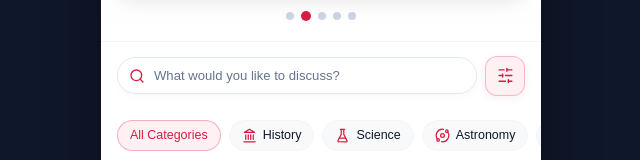
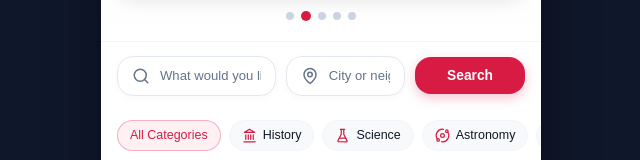
Before and after one commit to NoorFatima323/Un-Vrai-Reseau-Social-App, a React (Vite) app: page / in a window 1280 px wide. Shown: the part 467-627 px from the top of the page, without its empty margins (319-959 px from the left). Built offline with nearby package versions, Linux system fonts and the light colour scheme.

Commit message:
Matched Search Bar section exact with reference mockup (topic search field, city search field, and crimson red primary search button)

```diff
--- a/src/App.jsx
+++ b/src/App.jsx
@@ -348,74 +348,35 @@ export default function App() {
         </div>
       </section>
 
-      {/* Search Bar Section (Default search bar with outside filter icon per Manager Order) */}
+      {/* Search Bar Section (Matching Landing Page.jpeg reference mockup) */}
       <section className="search-container">
-        {!isFilterOpen ? (
-          <div className="default-search-row">
-            <div
-              className="search-input-wrapper"
-              onClick={() => setIsFilterOpen(true)}
-            >
-              <Search className="search-input-icon" size={16} />
+        <div className="search-bar-grid">
+          <div className="search-field-wrapper">
+            <Search className="search-field-icon" size={18} />
             <input
               type="text"
-                className="main-search-input"
-                placeholder={searchTopic ? searchTopic : "What would you like to discuss?"}
-                readOnly
-              />
-            </div>
-            <button
-              className="btn-filter-outside"
-              onClick={() => setIsFilterOpen(true)}
-              aria-label="Open advance filter"
-              title="Advance filter"
-            >
-              <SlidersHorizontal size={17} />
-            </button>
-          </div>
-        ) : (
-          <div className="expanded-search-box">
-            <div className="filter-header">
-              <span className="filter-title">Advanced search filters</span>
-              <button
-                className="btn-close-filter"
-                onClick={() => setIsFilterOpen(false)}
-              >
-                Close <X size={14} />
-              </button>
-            </div>
-
-            <div className="input-wrapper">
-              <Search className="input-icon" />
-              <input
-                type="text"
-                className="search-input"
-                placeholder="What would you like to discuss?"
+              className="search-field-input"
               value={searchTopic}
               onChange={(e) => setSearchTopic(e.target.value)}
-                autoFocus
+              placeholder="What would you like to discuss?"
             />
           </div>
 
-            <div className="input-wrapper">
-              <MapPin className="input-icon" />
+          <div className="search-field-wrapper">
+            <MapPin className="search-field-icon" size={18} />
             <input
               type="text"
-                className="search-input"
-                placeholder="City or neighborhood"
+              className="search-field-input"
               value={searchCity}
               onChange={(e) => setSearchCity(e.target.value)}
+              placeholder="City or neighborhood"
             />
           </div>
 
-            <button
-              className="btn-search"
-              onClick={() => setIsFilterOpen(false)}
-            >
-              <Search size={18} /> Search
+          <button className="btn-search-primary">
+            Search
           </button>
         </div>
-        )}
       </section>
 
       {/* Horizontal Scrollable Categories Pills (Lead Directive) */}
--- a/src/index.css
+++ b/src/index.css
@@ -329,7 +329,7 @@ body {
   height: 10px;
 }
 
-/* Search Box Container */
+/* Search Box Container (Matching Landing Page.jpeg reference) */
 .search-container {
   padding: 14px 16px;
   background: white;
@@ -337,188 +337,82 @@ body {
   box-sizing: border-box;
 }
 
-/* Default Search Input Bar + Outside Filter Button per Manager Order */
-.default-search-row {
-  display: flex;
-  align-items: center;
-  gap: 8px;
-  width: 100%;
-}
-
-.search-input-wrapper {
-  position: relative;
-  flex: 1;
-  display: flex;
-  align-items: center;
-  cursor: pointer;
-  min-width: 0;
-}
-
-.search-input-icon {
-  position: absolute;
-  left: 12px;
-  color: var(--primary);
-  width: 16px;
-  height: 16px;
-  pointer-events: none;
-}
-
-.main-search-input {
-  width: 100%;
-  padding: 10px 12px 10px 36px;
-  border: 1.5px solid var(--border-color);
-  border-radius: var(--radius-full);
-  font-size: 0.82rem;
-  color: var(--text-main);
-  background: white;
-  outline: none;
-  cursor: pointer;
-  box-shadow: 0 2px 8px rgba(0,0,0,0.03);
-  transition: border-color 0.2s, box-shadow 0.2s;
-  box-sizing: border-box;
-}
-
-.main-search-input::placeholder {
-  color: var(--text-muted);
-  font-weight: 500;
-}
-
-.main-search-input:hover {
-  border-color: var(--primary);
-}
-
-.btn-filter-outside {
-  width: 40px;
-  height: 40px;
-  border-radius: var(--radius-md);
-  background-color: var(--primary-light);
-  color: var(--primary);
-  border: 1.5px solid rgba(216, 27, 67, 0.25);
-  display: flex;
-  align-items: center;
-  justify-content: center;
-  cursor: pointer;
-  flex-shrink: 0;
-  box-shadow: 0 2px 8px rgba(216, 27, 67, 0.08);
-  transition: background 0.2s, transform 0.1s;
-}
-
-.btn-filter-outside:hover {
-  background-color: rgba(216, 27, 67, 0.15);
-  transform: scale(1.02);
-}
-
-.btn-compact-tune:hover {
-  background-color: rgba(216, 27, 67, 0.15);
-}
-
-/* Expanded Search Filters Card */
-.expanded-search-box {
+.search-bar-grid {
   display: flex;
   flex-direction: column;
   gap: 10px;
-  background: var(--bg-secondary);
-  border: 1.5px solid rgba(216, 27, 67, 0.2);
-  border-radius: var(--radius-lg);
-  padding: 14px;
-  box-shadow: var(--shadow-md);
-  animation: fadeInDown 0.2s ease-out;
   width: 100%;
   box-sizing: border-box;
 }
 
-@keyframes fadeInDown {
-  from {
-    opacity: 0;
-    transform: translateY(-8px);
-  }
-  to {
-    opacity: 1;
-    transform: translateY(0);
+@media (min-width: 640px) {
+  .search-bar-grid {
+    display: grid;
+    grid-template-columns: 2fr 1.5fr 110px;
+    gap: 10px;
+    align-items: center;
   }
 }
 
-.filter-header {
+.search-field-wrapper {
   display: flex;
   align-items: center;
-  justify-content: space-between;
-  margin-bottom: 2px;
+  gap: 10px;
+  background: white;
+  border: 1px solid var(--border-color);
+  border-radius: var(--radius-lg);
+  padding: 10px 14px;
+  box-shadow: 0 2px 8px rgba(0,0,0,0.03);
+  transition: border-color 0.2s, box-shadow 0.2s;
+  box-sizing: border-box;
+  width: 100%;
 }
 
-.filter-title {
-  font-family: var(--font-heading);
-  font-size: 0.88rem;
-  font-weight: 700;
+.search-field-wrapper:focus-within {
+  border-color: var(--primary);
+  box-shadow: 0 4px 12px rgba(216, 27, 67, 0.1);
+}
+
+.search-field-icon {
+  color: var(--text-muted);
+  flex-shrink: 0;
+}
+
+.search-field-input {
+  border: none;
+  outline: none;
+  background: transparent;
+  width: 100%;
+  font-size: 0.84rem;
   color: var(--text-main);
 }
 
-.btn-close-filter {
-  background: transparent;
+.search-field-input::placeholder {
+  color: var(--text-muted);
+  font-size: 0.82rem;
+}
+
+.btn-search-primary {
+  background-color: var(--primary);
+  color: white;
   border: none;
-  color: var(--text-muted);
-  font-size: 0.75rem;
-  font-weight: 600;
+  border-radius: var(--radius-lg);
+  padding: 11px 18px;
+  font-size: 0.86rem;
+  font-weight: 700;
   cursor: pointer;
+  box-shadow: 0 4px 12px rgba(216, 27, 67, 0.25);
+  transition: transform 0.15s, background-color 0.2s;
+  white-space: nowrap;
   display: flex;
   align-items: center;
-  gap: 4px;
-  padding: 4px 8px;
-  border-radius: var(--radius-sm);
-}
-
-.btn-close-filter:hover {
-  background-color: var(--border-light);
-  color: var(--text-main);
-}
-
-.input-wrapper {
-  position: relative;
-  display: flex;
-  align-items: center;
+  justify-content: center;
   width: 100%;
 }
 
-.input-icon {
-  position: absolute;
-  left: 12px;
-  color: var(--text-light);
-  width: 18px;
-  height: 18px;
-}
-
-.search-input {
-  width: 100%;
-  padding: 11px 12px 11px 38px;
-  border: 1.5px solid var(--border-color);
-  border-radius: var(--radius-md);
-  font-size: 0.85rem;
-  color: var(--text-main);
-  outline: none;
-  background: white;
-  box-sizing: border-box;
-  transition: border-color 0.2s, box-shadow 0.2s;
-}
-
-.search-input:focus {
-  border-color: var(--primary);
-  box-shadow: 0 0 0 3px rgba(216, 27, 67, 0.1);
-}
-
-.btn-search {
-  background-color: var(--primary);
-  color: white;
-  border: none;
-  padding: 12px;
-  border-radius: var(--radius-md);
-  font-weight: 700;
-  font-size: 0.9rem;
-  cursor: pointer;
-  display: flex;
-  align-items: center;
-  justify-content: center;
-  gap: 8px;
-  box-shadow: 0 4px 10px rgba(216, 27, 67, 0.2);
-  width: 100%;
+.btn-search-primary:hover {
+  background-color: var(--primary-dark);
+  transform: translateY(-1px);
 }
 
 /* Horizontal Scrollable Categories */
```
Lines whose indentation alone changed are shown as unchanged.
